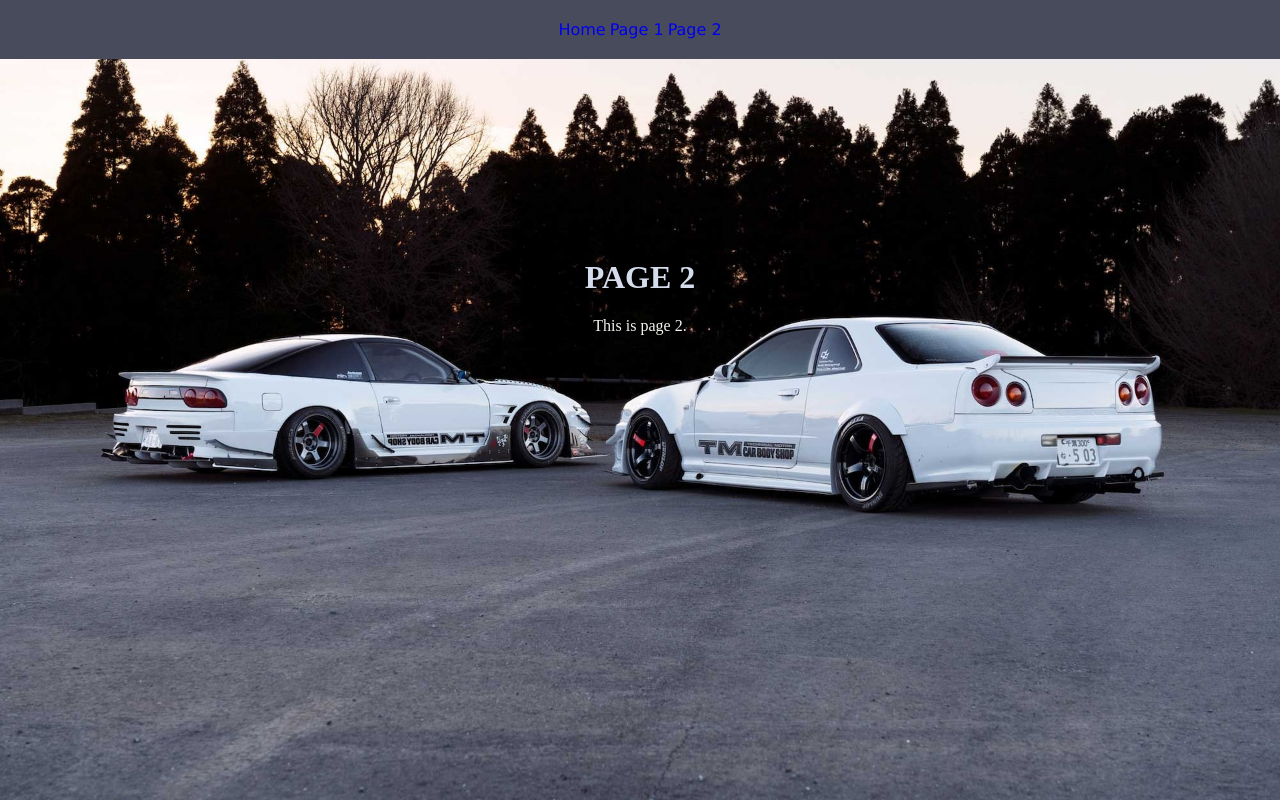
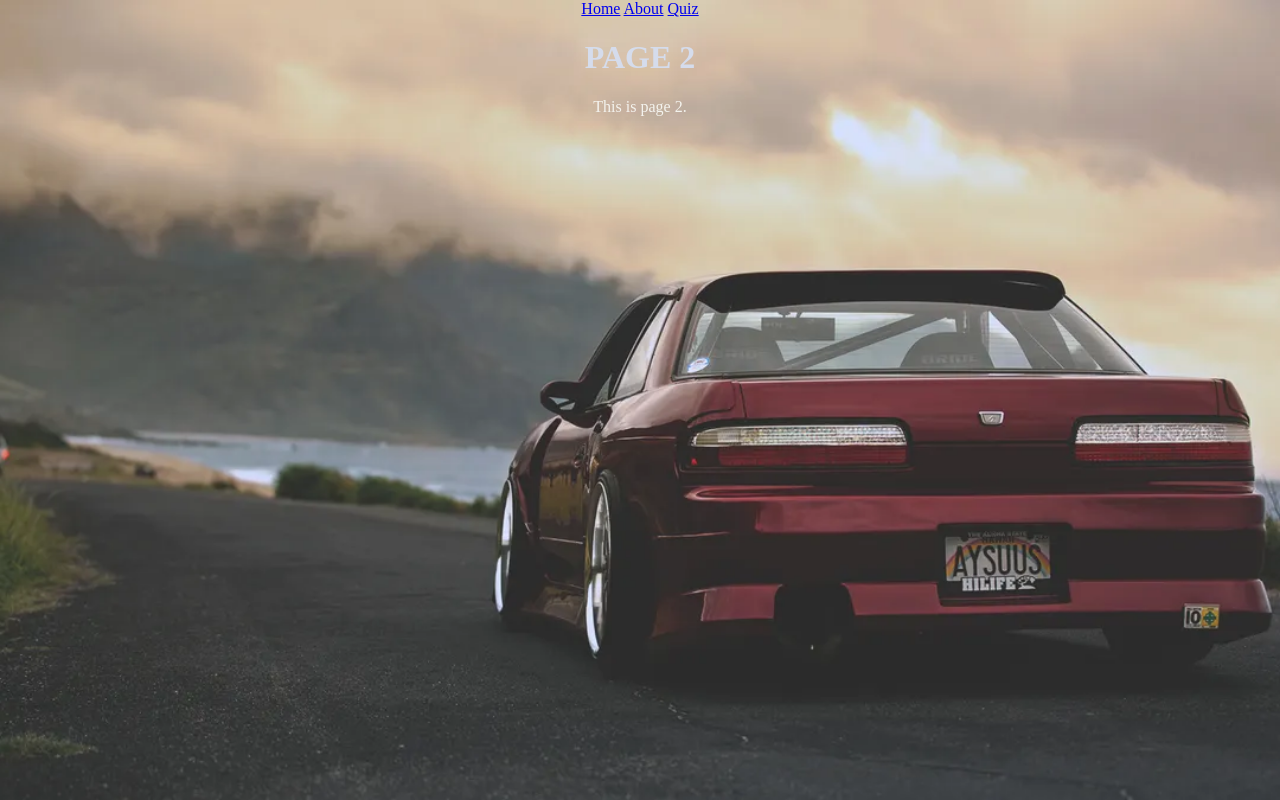
Before and after one commit to NavjotG/Website-project, a plain HTML site: page page2.html in a window 1280 px wide. Drawn offline with Linux system fonts and the light colour scheme.

Commit message:
okay man

```diff
--- a/CSS/page2.css
+++ b/CSS/page2.css
@@ -1,41 +1,4 @@
 html {
-  background: url(/img/Top-20-JDM-Cars-Of-All-Time-Otani-1995-180SX-1998-Skyline-25GT.jpg) no-repeat center fixed;
+  background: url(/img/Backgrounds-Jdm-Wallpapers-HD.webp) no-repeat center fixed;
   background-size: cover;
 }
-
-a {
-  font-family: Verdana, Geneva, Tahoma, sans-serif;
-  text-decoration: none;
-}
-
-.bar {
-color: #D5DCEC;
-text-align: center;
-background-color: #474B5B;
-width: auto;
-margin: auto;
-padding: 20px;
-}
-
-a:visited {
-color: #D5DCEC;
-}
-
-body {
-margin: auto;
-text-align: center;
-padding: 0px 0px;
-}
-
-.title {
-margin: 200px;
-}
-
-
-h1 {
-color: #D5DCEC;
-}
-
-p {
-color: #F4F3EE;
-}
--- a/page2.html
+++ b/page2.html
@@ -3,20 +3,16 @@
   <head>
     <meta charset="utf-8" />
     <meta name="viewport" content="width=device-width" />
-    <title>Page 2</title>
+    <title>Quiz</title>
     <link href="css/style.css" rel="stylesheet" type="text/css" />
     <link href="css/page2.css" rel="stylesheet" type="text/css" />
   </head>
 
   <body>
-    <div class="bar">
       <a href="index.html">Home</a>
-      <a href="page1.html">Page 1</a>
-      <a href="page2.html">Page 2</a>
-    </div>
-    <div class="title">
+      <a href="page1.html">About</a>
+      <a href="page2.html">Quiz</a>
     <h1>PAGE 2</h1>
     <p>This is page 2.</p>
-  </div>
   </body>
 </html>
```
Also changed, not shown: index.html (+9 -10 lines), page1.html (+3 -5 lines), img/Backgrounds-Jdm-Wallpapers-HD.webp (added), img/Top-20-JDM-Cars-Of-All-Time-Otani-1995-180SX-1998-Skyline-25GT.jpg (deleted).
